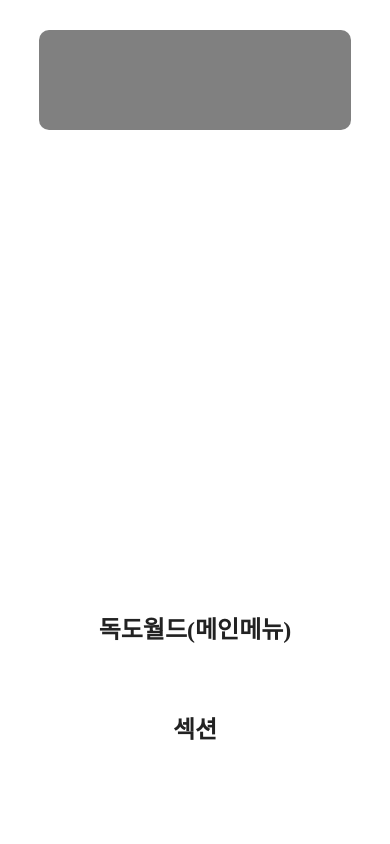
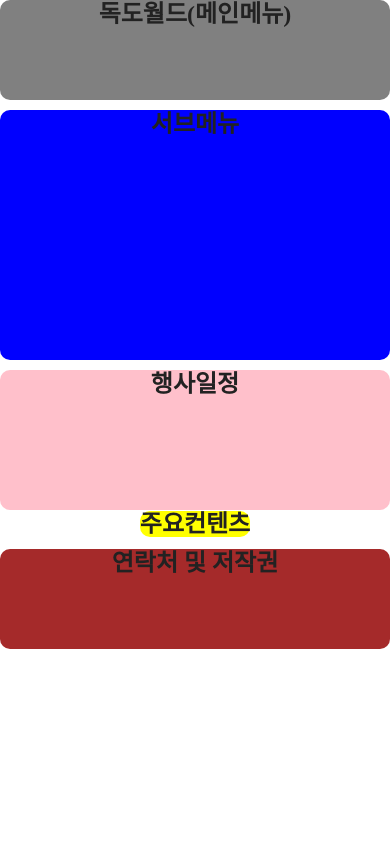
Before and after one commit to h970920/rwd, a plain HTML site: page index.html in a window 390 px wide. Shown: the top 844 px of the page. Drawn offline with Linux system fonts and the light colour scheme.

Commit message:
section 작업완료

```diff
--- a/css/style.css
+++ b/css/style.css
@@ -5,12 +5,13 @@
   margin: 30px auto;
   font-size: 2em;
   font-weight: 600;
-  line-height: 50;
   text-align: center;
 }
 
 header,
-section,
+.lnb,
+.ad,
+.cont,
 footer {
   border-radius: 10px;
 }
@@ -20,7 +21,48 @@ header {
   background-color: gray;
 }
 
+section {
+  display: flex;
+  justify-content: space-between;
+  margin: 10px 0;
+}
+section > .left {
+  height: 400px;
+  width: 25%;
+}
+section > .left > .lnb {
+  height: 250px;
+  margin-bottom: 10px;
+  background-color: blue;
+}
+section > .left > .ad {
+  height: 140px;
+  background-color: pink;
+}
+
+section > .cont {
+  width: 74%;
+  background-color: yellow;
+}
+
 footer {
   height: 100px;
   background-color: brown;
 }
+
+@media screen and (max-width: 640px) {
+  #wrap {
+    width: 100%;
+    margin: 0;
+  }
+  section {
+    display: block;
+  }
+  section > .left {
+    width: 100%;
+  }
+  section > .cont {
+    width: 100%;
+    margin-top: 10px;
+  }
+}
--- a/index.html
+++ b/index.html
@@ -10,7 +10,13 @@
   <body>
     <div id="wrap">
       <header>독도월드(메인메뉴)</header>
-      <section>섹션</section>
+      <section>
+        <article class="left">
+          <div class="lnb">서브메뉴</div>
+          <div class="ad">행사일정</div>
+        </article>
+        <articl class="cont">주요컨텐츠</articl>
+      </section>
       <footer>연락처 및 저작권</footer>
     </div>
   </body>
```
